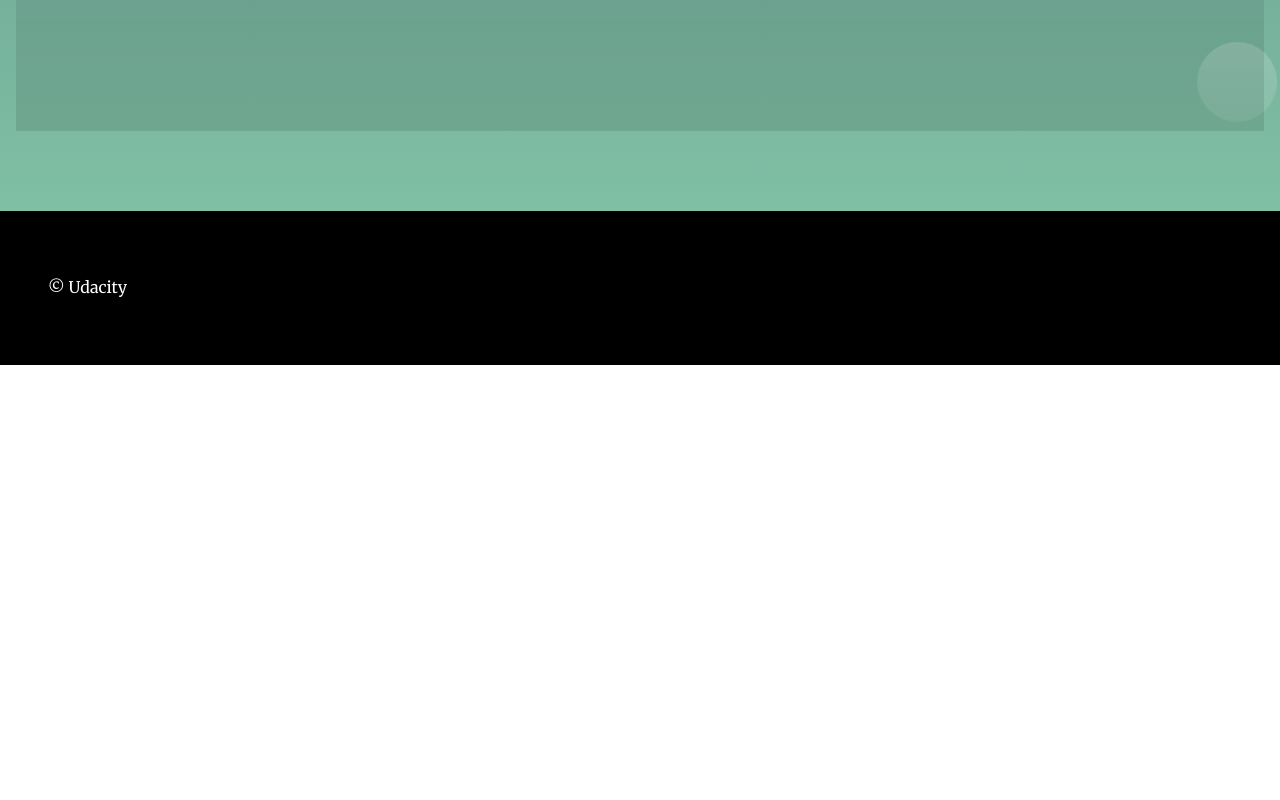
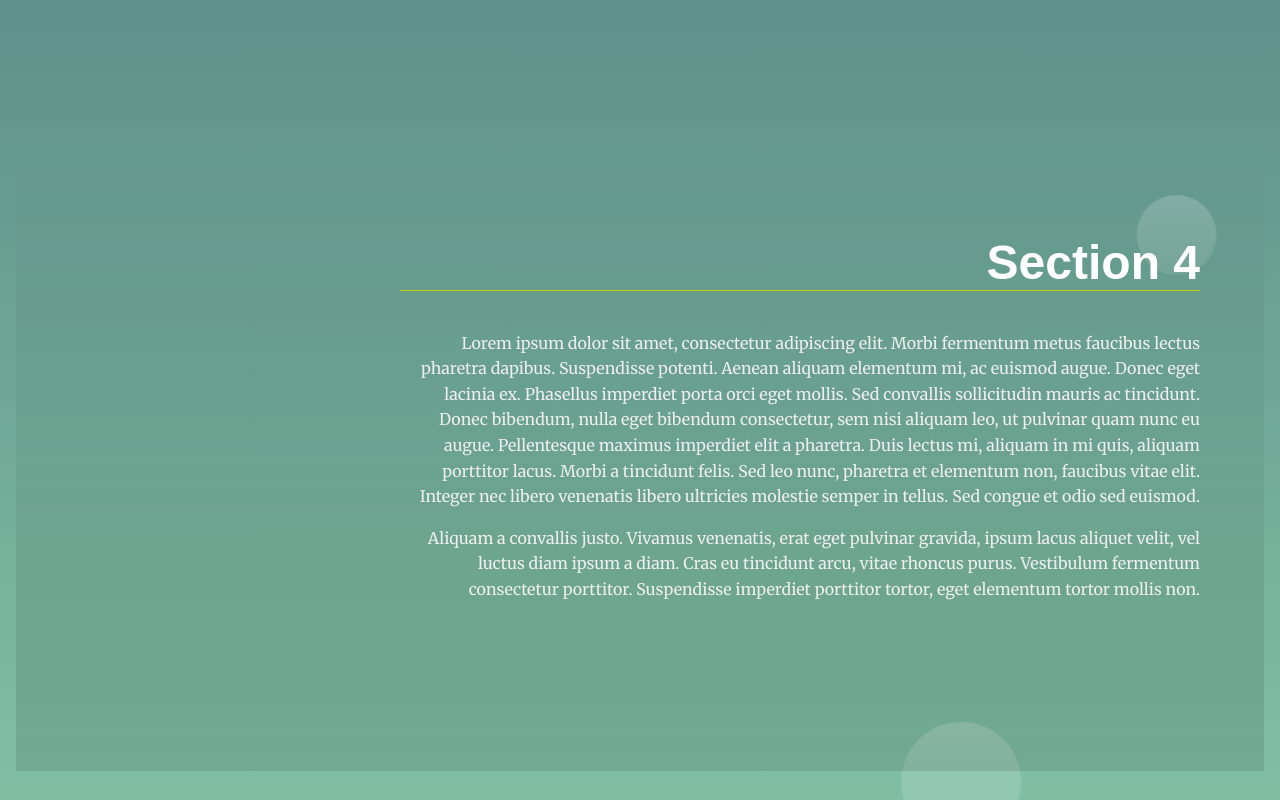
Before and after one commit to LIGHTWEIGHTECH/Udacity, a plain HTML site: page Front End Developer/Projects/Landing Page/index.html in a window 1280 px wide. Shown: the part 2260-3060 px from the top of the page. Before the commit the page ends 2625 px from the top, so only its background shows below. Drawn offline with Linux system fonts and the light colour scheme.

Commit message:
feat: 4th section

```diff
--- a/Front End Developer/Projects/Landing Page/index.html
+++ b/Front End Developer/Projects/Landing Page/index.html
@@ -79,6 +79,22 @@
           porttitor. Suspendisse imperdiet porttitor tortor, eget elementum tortor mollis non.</p>
       </div>
     </section>
+    <section id="section4" data-nav="Section 4">
+      <div class="landing__container">
+        <h2>Section 4</h2>
+        <p>Lorem ipsum dolor sit amet, consectetur adipiscing elit. Morbi fermentum metus faucibus lectus pharetra
+          dapibus. Suspendisse potenti. Aenean aliquam elementum mi, ac euismod augue. Donec eget lacinia ex. Phasellus
+          imperdiet porta orci eget mollis. Sed convallis sollicitudin mauris ac tincidunt. Donec bibendum, nulla eget
+          bibendum consectetur, sem nisi aliquam leo, ut pulvinar quam nunc eu augue. Pellentesque maximus imperdiet
+          elit a pharetra. Duis lectus mi, aliquam in mi quis, aliquam porttitor lacus. Morbi a tincidunt felis. Sed leo
+          nunc, pharetra et elementum non, faucibus vitae elit. Integer nec libero venenatis libero ultricies molestie
+          semper in tellus. Sed congue et odio sed euismod.</p>
+
+        <p>Aliquam a convallis justo. Vivamus venenatis, erat eget pulvinar gravida, ipsum lacus aliquet velit, vel
+          luctus diam ipsum a diam. Cras eu tincidunt arcu, vitae rhoncus purus. Vestibulum fermentum consectetur
+          porttitor. Suspendisse imperdiet porttitor tortor, eget elementum tortor mollis non.</p>
+      </div>
+    </section>
   </main>
   <footer class="page__footer">
     <p>&copy Udacity</p>
```
